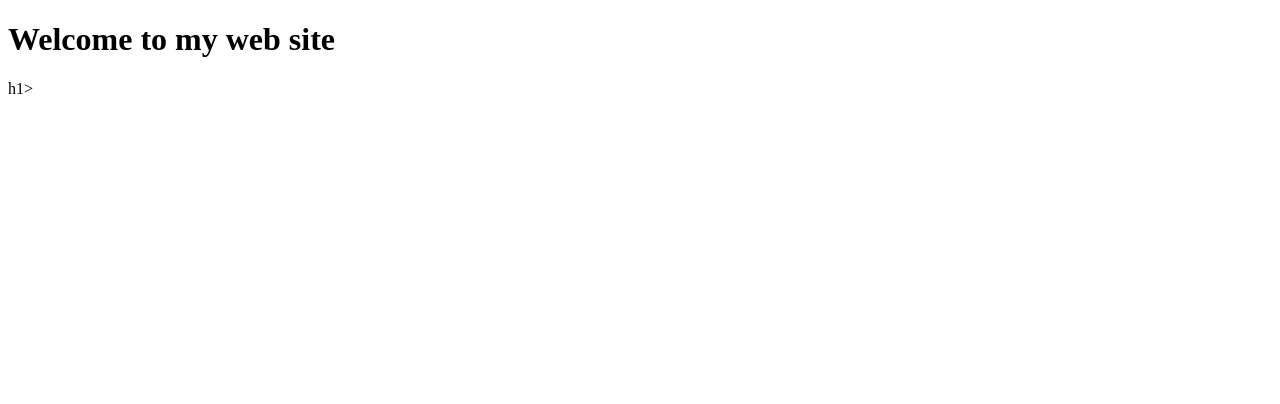
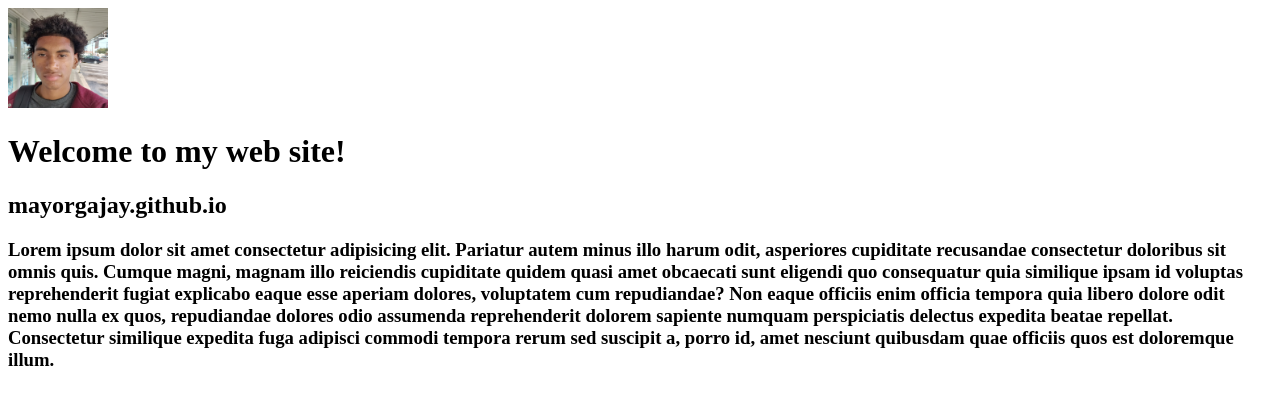
Before and after one commit to MayorgaJay/MayorgaJay.github.io, a plain HTML site: page index.html in a window 1280 px wide. Drawn offline with Linux system fonts and the light colour scheme.

Commit message:
addme index

```diff
--- a/index.html
+++ b/index.html
@@ -1,12 +1,20 @@
 <!DOCTYPE html>
 <html lang="en">
-
 <head>
     <meta charset="utf-8">
-    <title>MAYORGAJAY.github.io</title>
-    </head>
-
-    <body>
-        <h1>Welcome to my web site</h1>h1>
-    </body>
-    </html>
+    <meta name="viewport" content="width=device-width, initial-scale=1.0">
+    <meta name="description" content="Mayora Jay's personal web site at SHSU">
+    <meta name="keywords" content="Mayorga, Jay, SHSU, management informationsystems">
+    <title>Mayorga Jay at SHSU</title>
+</head>
+<body>
+    <header>
+        <img src="images/me.jpg" alt="jay's picture" width="100" height="100">
+    </header>
+    <main>
+        <h1>Welcome to my web site!</h1>
+        <h2>mayorgajay.github.io</h2>
+        <h3>Lorem ipsum dolor sit amet consectetur adipisicing elit. Pariatur autem minus illo harum odit, asperiores cupiditate recusandae consectetur doloribus sit omnis quis. Cumque magni, magnam illo reiciendis cupiditate quidem quasi amet obcaecati sunt eligendi quo consequatur quia similique ipsam id voluptas reprehenderit fugiat explicabo eaque esse aperiam dolores, voluptatem cum repudiandae? Non eaque officiis enim officia tempora quia libero dolore odit nemo nulla ex quos, repudiandae dolores odio assumenda reprehenderit dolorem sapiente numquam perspiciatis delectus expedita beatae repellat. Consectetur similique expedita fuga adipisci commodi tempora rerum sed suscipit a, porro id, amet nesciunt quibusdam quae officiis quos est doloremque illum.</h3>
+    </main>
+</body>
+</html
```
Also changed, not shown: images/me.jpg (added).
